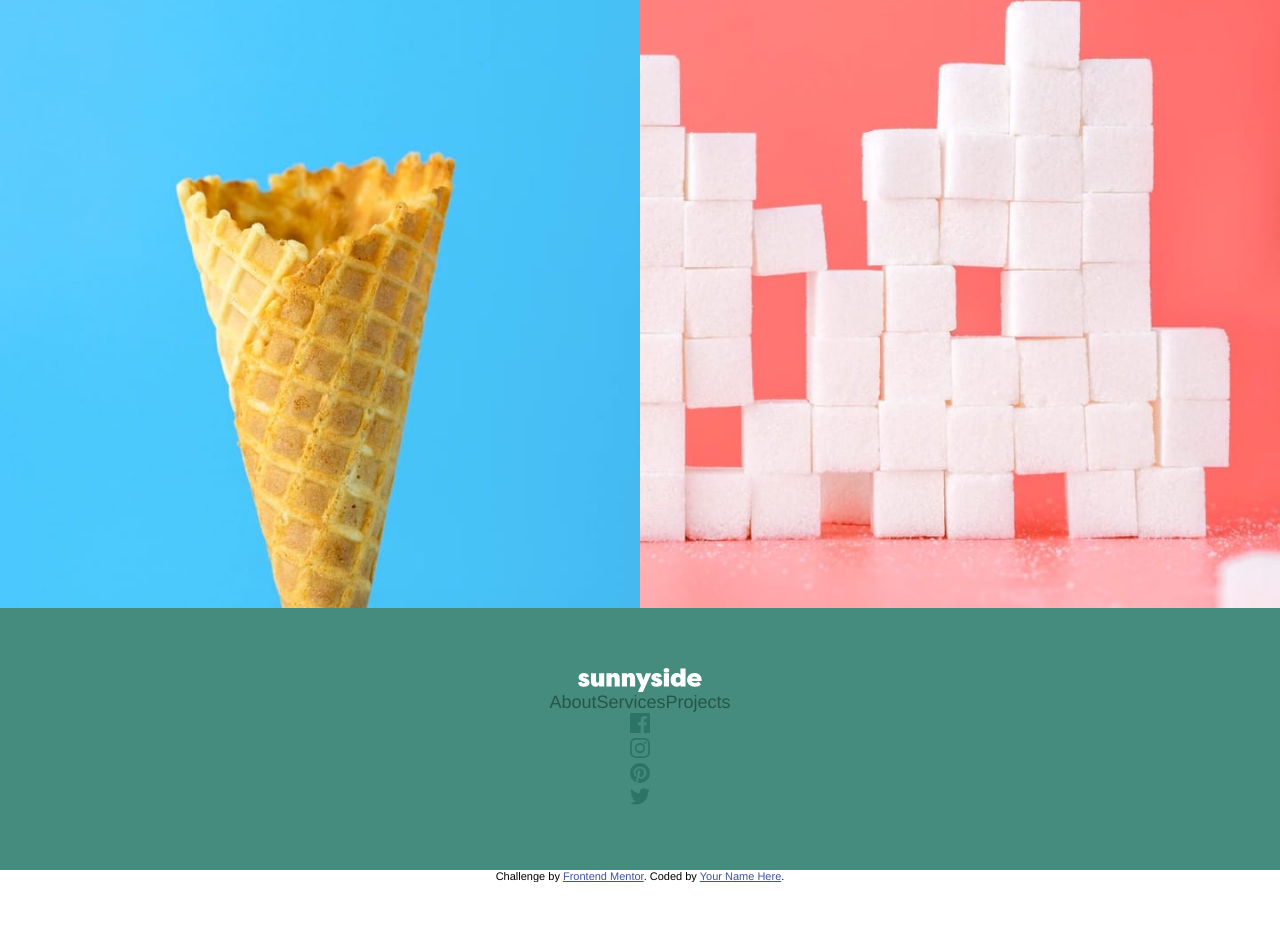
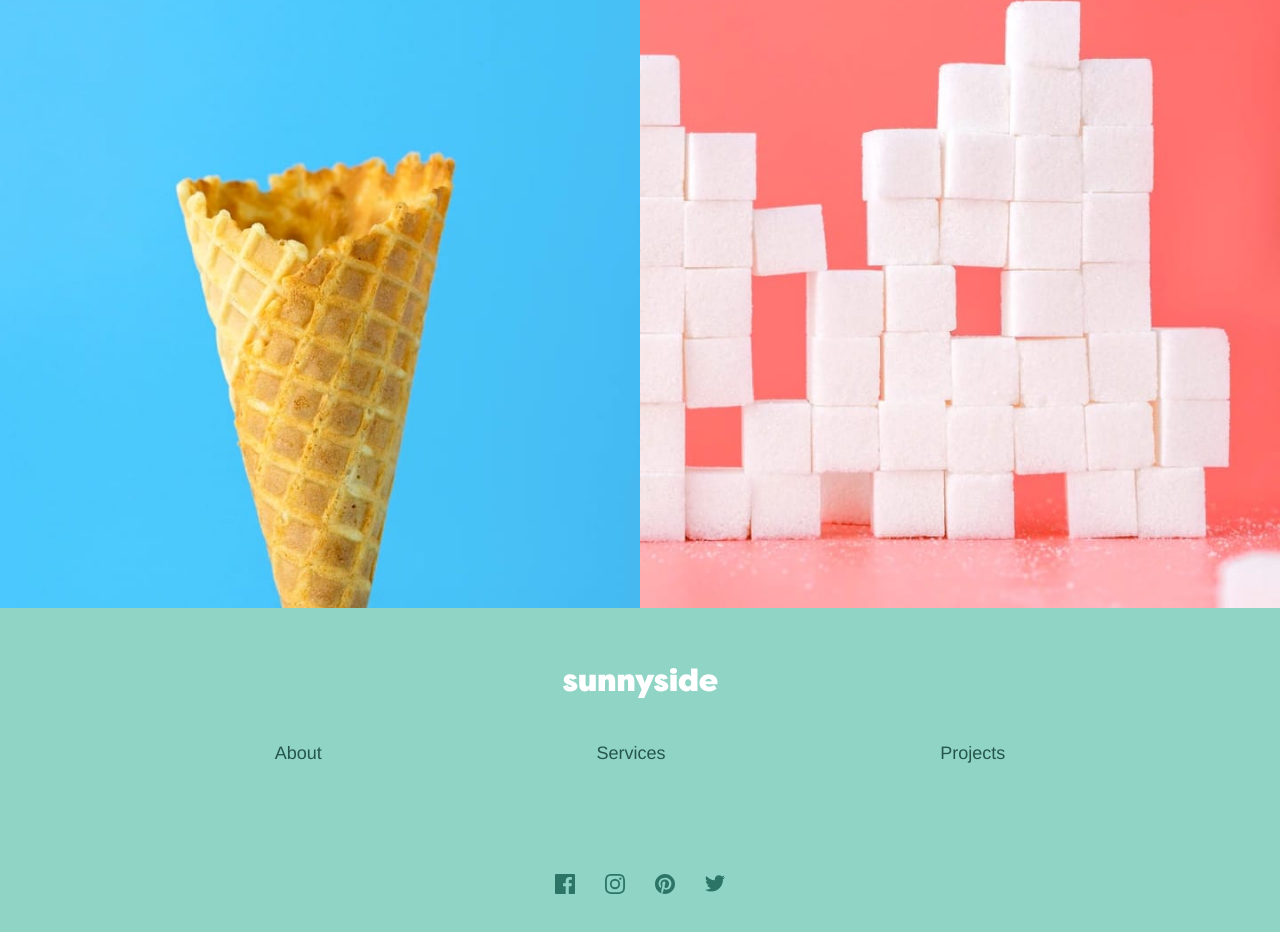
Before and after one commit to ittybe/summerside-agency, a website built with webpack: page src/index.html in a window 1280 px wide. Shown: the part 6090-7022 px from the top of the page. Before the commit the page ends 6972 px from the top, so only its background shows below. Built offline with nearby package versions, Linux system fonts and the light colour scheme.

Commit message:
footer is done

```diff
--- a/src/index.html
+++ b/src/index.html
@@ -188,9 +188,9 @@
         </a>
       </div>
       <div class="menu-options">
-        <a href="">About</a>
-        <a href="">Services</a>
-        <a href="">Projects</a>
+        <a href="#">About</a>
+        <a href="#">Services</a>
+        <a href="#">Projects</a>
       </div>
       <div class="social-media">
         <div class="icon"><a href="#"><img src="./assets/icon-facebook.svg" alt=""></a></div>
@@ -200,10 +200,10 @@
       </div>
     </div>
   </div>
-  <div class="attribution">
+  <!-- <div class="attribution">
     Challenge by <a href="https://www.frontendmentor.io?ref=challenge" target="_blank">Frontend Mentor</a>.
     Coded by <a href="#">Your Name Here</a>.
-  </div>
+  </div> -->
 </body>
 
 </html>
--- a/src/mobile-styles.css
+++ b/src/mobile-styles.css
@@ -255,8 +255,6 @@ body {
 .footer-wrapper {
     display: flex;
     flex-direction: column;
-    justify-content: center;
-    align-items: center;
 
     padding-top: var(--section-padding-top-bottom);
     padding-bottom: var(--section-padding-top-bottom);
@@ -267,14 +265,34 @@ body {
 
 .menu-options {
     display: flex;
-    justify-content: space-around;
+    justify-content: space-evenly;
+    flex-shrink: 0;
+    margin: 45px 0px;
 }
 
-.footer-wrapper a:link, .footer-wrapper a:visited {
+.menu-options a {
+    display: flex;
+    justify-content: center;
+    align-items: center;
+}
+
+.footer-wrapper .menu-options>a:link, .footer-wrapper .menu-options>a:visited {
     color: var(--primary-cyan-text);
     text-decoration: none;
 }
 
+.footer-wrapper .logo-wrapper img {
+    height: 30px;
+}
+
 .social-media {
+    display: flex;
+    flex-direction: row;
+    justify-content: center;
+    align-items: center;
+    margin-top: 50px;
+}
 
+.social-media .icon {
+    margin: 15px;
 }
--- a/src/variables.css
+++ b/src/variables.css
@@ -7,7 +7,7 @@
     --primary-red: hsl(7, 99%, 70%);
     --primary-yellow: hsl(51, 100%, 49%);
     --primary-cyan-text: hsl(167, 40%, 24%);
-    --primary-cyan-footer: hsl(168, 34%, 41%);
+    --primary-cyan-footer: #90D4C5;
     --primary-blue: hsl(198, 62%, 26%);
 
     --neutral-blue: hsl(212, 27%, 19%);
```
